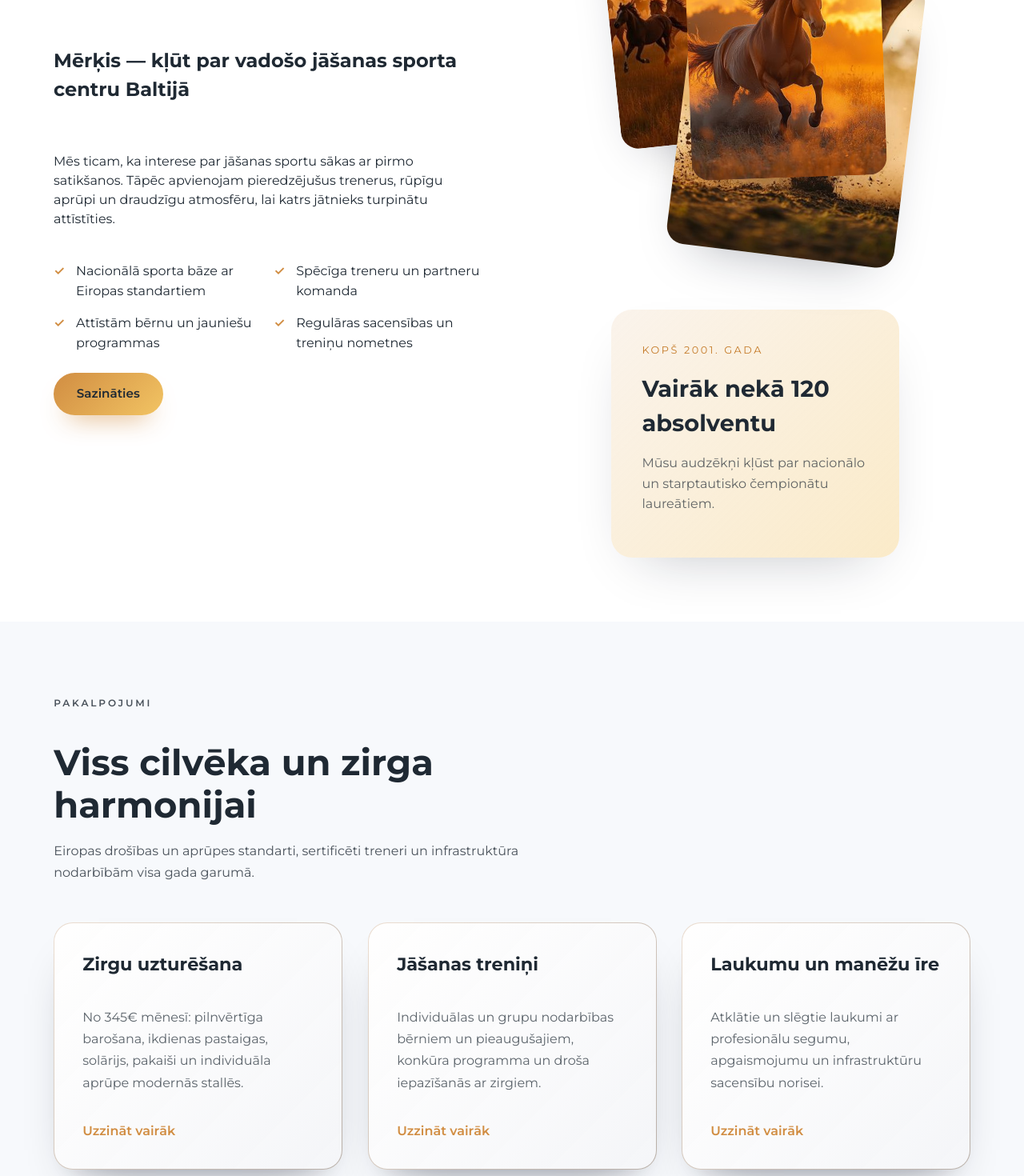
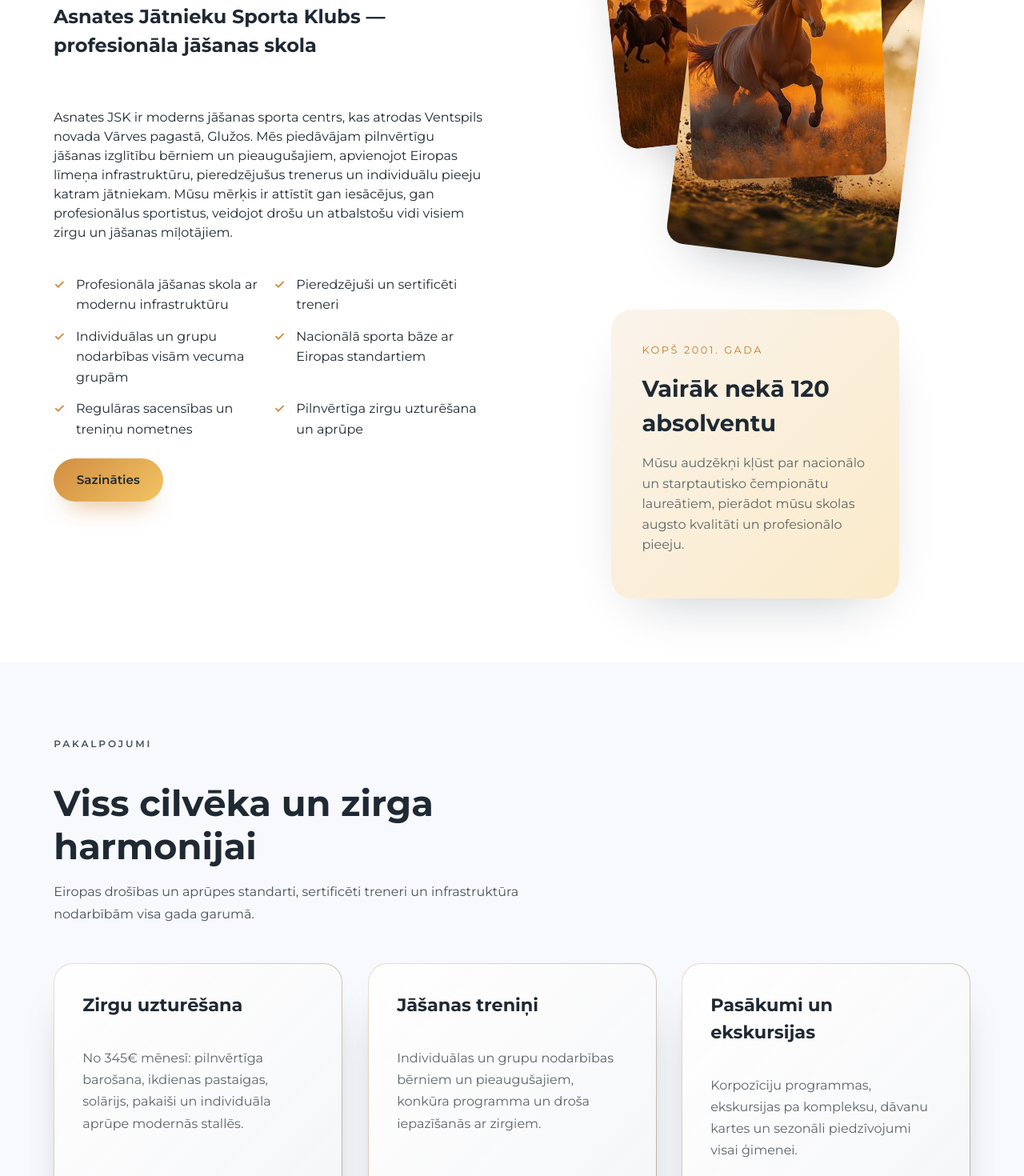
Before and after one commit to bgasimzade99/HorseLv, a React (Vite) app: page / in a window 1280 px wide. Shown: the part 1120-2590 px from the top of the page at 80% size. Built offline with nearby package versions, Linux system fonts and the light colour scheme.

Commit message:
Update: Remove prices section, update services, fix animations, update about section and news

```diff
--- a/src/App.jsx
+++ b/src/App.jsx
@@ -217,7 +217,6 @@ const translations = {
       { href: '#hero', label: 'Sākums' },
       { href: '#about', label: 'Par mums' },
       { href: '#services', label: 'Pakalpojumi' },
-      { href: '#prices', label: 'Cenas' },
       { href: '#gallery', label: 'Galerija' },
       { href: '#competitions', label: 'Sacensības' },
       { href: '#news', label: 'Jaunumi' },
@@ -253,12 +252,6 @@ const translations = {
           cta: 'Uzzināt vairāk',
         },
         {
-          title: 'Laukumu un manēžu īre',
-          description:
-            'Atklātie un slēgtie laukumi ar profesionālu segumu, apgaismojumu un infrastruktūru sacensību norisei.',
-          cta: 'Uzzināt vairāk',
-        },
-        {
           title: 'Pasākumi un ekskursijas',
           description:
             'Korpozīciju programmas, ekskursijas pa kompleksu, dāvanu kartes un sezonāli piedzīvojumi visai ģimenei.',
@@ -274,21 +267,23 @@ const translations = {
     },
     about: {
       eyebrow: 'Par mums',
-      title: 'Mērķis — kļūt par vadošo jāšanas sporta centru Baltijā',
+      title: 'Asnates Jātnieku Sporta Klubs — profesionāla jāšanas skola',
       body:
-        'Mēs ticam, ka interese par jāšanas sportu sākas ar pirmo satikšanos. Tāpēc apvienojam pieredzējušus trenerus, rūpīgu aprūpi un draudzīgu atmosfēru, lai katrs jātnieks turpinātu attīstīties.',
+        'Asnates JSK ir moderns jāšanas sporta centrs, kas atrodas Ventspils novada Vārves pagastā, Glužos. Mēs piedāvājam pilnvērtīgu jāšanas izglītību bērniem un pieaugušajiem, apvienojot Eiropas līmeņa infrastruktūru, pieredzējušus trenerus un individuālu pieeju katram jātniekam. Mūsu mērķis ir attīstīt gan iesācējus, gan profesionālus sportistus, veidojot drošu un atbalstošu vidi visiem zirgu un jāšanas mīļotājiem.',
       bullets: [
+        'Profesionāla jāšanas skola ar modernu infrastruktūru',
+        'Pieredzējuši un sertificēti treneri',
+        'Individuālas un grupu nodarbības visām vecuma grupām',
         'Nacionālā sporta bāze ar Eiropas standartiem',
-        'Spēcīga treneru un partneru komanda',
-        'Attīstām bērnu un jauniešu programmas',
         'Regulāras sacensības un treniņu nometnes',
+        'Pilnvērtīga zirgu uzturēšana un aprūpe',
       ],
       primaryCta: 'Sazināties',
       secondaryCta: 'Jaunumi',
       mediaCard: {
         eyebrow: 'Kopš 2001. gada',
         title: 'Vairāk nekā 120 absolventu',
-        text: 'Mūsu audzēkņi kļūst par nacionālo un starptautisko čempionātu laureātiem.',
+        text: 'Mūsu audzēkņi kļūst par nacionālo un starptautisko čempionātu laureātiem, pierādot mūsu skolas augsto kvalitāti un profesionālo pieeju.',
       },
     },
     competitions: {
@@ -354,24 +349,24 @@ const translations = {
       },
       items: [
         {
+          date: '25. decembris 2025',
+          title: 'Ziemassvētku labdarības pasākums — jāšanas nodarbības',
+          description:
+            'Pievienojieties mums 25. decembrī īpašajam Ziemassvētku labdarības pasākumam! Organizējam jāšanas nodarbības visai ģimenei, kurās varēsiet izbaudīt brīnišķīgu laiku kopā ar zirgiem un vienlaikus atbalstīt labdarību. Pasākums ir piemērots gan iesācējiem, gan pieredzējušiem jātniekiem.',
+          cta: 'Pieteikties',
+        },
+        {
+          date: '07. decembris 2025',
+          title: 'Asnates JSK 5 gadu jubileja',
+          description:
+            'Svinam īpašu brīdi — Asnates Jātnieku Sporta Kluba 5 gadu jubileju! 7. decembrī aicinām visus draugus, audzēkņus un ģimenes uz svinīgām aktivitātēm, demonstrācijām un īpašām nodarbībām. Kopā atzīmēsim mūsu kopīgo ceļu un sasniegumus!',
+          cta: 'Uzzināt vairāk',
+        },
+        {
           date: '29. aprīlis 2025',
           title: 'Lielā Talka 2025 Jauno jātnieku skolā',
           description:
             '26. aprīlī pulcējām brīvprātīgos un draugus, lai sakoptu teritoriju un pavadītu laiku dabā. Kopā paveicām lielisku darbu!',
-          cta: 'Lasīt vairāk',
-        },
-        {
-          date: '18. jūnijs 2023',
-          title: 'Jauniešu kauss 2023 norisināsies jūnija beigās',
-          description:
-            'Drīzumā startē Jauniešu kausa sezona – sportisti gatavojas jaunām uzvarām un rekordiem.',
-          cta: 'Lasīt vairāk',
-        },
-        {
-          date: '15. jūnijs 2023',
-          title: 'Elegance un komandas gars Iejādes festivālā',
-          description:
-            'Divu dienu garumā vērojām elegantus jātniekus dažādās grūtības pakāpēs – no vieglākajām programmām līdz Grand Prix.',
           cta: 'Lasīt vairāk',
         },
       ],
@@ -484,8 +479,8 @@ const translations = {
         items: [
           { label: 'Zirgu uzturēšana', href: '#services' },
           { label: 'Jāšanas treniņi', href: '#services' },
-          { label: 'Laukumu īre', href: '#services' },
-          { label: 'Dāvanu kartes', href: '#booking' },
+          { label: 'Pasākumi un ekskursijas', href: '#services' },
+          { label: 'Fotosesija', href: '#services' },
         ],
       },
       billing: {
@@ -519,7 +514,6 @@ const translations = {
       { href: '#hero', label: 'Home' },
       { href: '#about', label: 'About' },
       { href: '#services', label: 'Services' },
-      { href: '#prices', label: 'Prices' },
       { href: '#gallery', label: 'Gallery' },
       { href: '#competitions', label: 'Competitions' },
       { href: '#news', label: 'News' },
@@ -555,12 +549,6 @@ const translations = {
           cta: 'Learn more',
         },
         {
-          title: 'Arena & field rental',
-          description:
-            'Indoor and outdoor arenas with professional footing, lighting, and facilities ready for competition-level events.',
-          cta: 'Learn more',
-        },
-        {
           title: 'Events & tours',
           description:
             'Corporate programmes, guided tours, gift cards, and seasonal experiences for the whole family.',
@@ -576,21 +564,23 @@ const translations = {
     },
     about: {
       eyebrow: 'About us',
-      title: 'Aiming to be the leading equestrian centre in the Baltics',
+      title: 'Asnates Equestrian Sports Club — Professional Riding School',
       body:
-        'We believe passion for riding begins with the first encounter. We unite expert coaches, attentive care, and a welcoming atmosphere so every rider can progress with confidence.',
+        'Asnates JSK is a modern equestrian sports center located in Gluži, Vārves parish, Ventspils region. We offer comprehensive equestrian education for children and adults, combining European-level infrastructure, experienced trainers, and an individual approach to each rider. Our goal is to develop both beginners and professional athletes, creating a safe and supportive environment for all horse and riding enthusiasts.',
       bullets: [
+        'Professional riding school with modern infrastructure',
+        'Experienced and certified trainers',
+        'Individual and group lessons for all age groups',
         'National sports base with European standards',
-        'Experienced coaches and trusted partners',
-        'Strong focus on youth and junior programmes',
         'Regular competitions and training camps',
+        'Complete horse boarding and care services',
       ],
       primaryCta: 'Contact us',
       secondaryCta: 'News',
       mediaCard: {
         eyebrow: 'Since 2001',
         title: '120+ graduates',
-        text: 'Our riders become medalists at national and international championships.',
+        text: 'Our riders become medalists at national and international championships, demonstrating our school\'s high quality and professional approach.',
       },
     },
     competitions: {
@@ -656,24 +646,24 @@ const translations = {
       },
       items: [
         {
+          date: '25 December 2025',
+          title: 'Christmas Charity Event — Horse Riding',
+          description:
+            'Join us on December 25th for a special Christmas charity event! We are organizing horse riding lessons for the whole family, where you can enjoy wonderful time with horses while supporting a good cause. The event is suitable for both beginners and experienced riders.',
+          cta: 'Sign up',
+        },
+        {
+          date: '07 December 2025',
+          title: 'Asnates JSK 5 Year Anniversary',
+          description:
+            'We are celebrating a special milestone — Asnates Equestrian Sports Club\'s 5 year anniversary! On December 7th, we invite all friends, students, and families to festive activities, demonstrations, and special lessons. Together we will celebrate our shared journey and achievements!',
+          cta: 'Learn more',
+        },
+        {
           date: '29 April 2025',
           title: 'The Big Cleanup 2025 at the School',
           description:
             'On 26 April volunteers and friends joined us to tidy up the grounds and enjoy nature together. A great effort by everyone!',
-          cta: 'Read more',
-        },
-        {
-          date: '18 June 2023',
-          title: 'Youth Cup 2023 coming this June',
-          description:
-            'The Youth Cup 2023 season kicks off soon – athletes are preparing for new victories and personal bests.',
-          cta: 'Read more',
-        },
-        {
-          date: '15 June 2023',
-          title: 'Elegance & team spirit at the Dressage Festival',
-          description:
-            'A two-day festival featuring riders of all levels – from introductory programmes to Grand Prix performances.',
           cta: 'Read more',
         },
       ],
@@ -786,8 +776,8 @@ const translations = {
         items: [
           { label: 'Horse boarding', href: '#services' },
           { label: 'Riding lessons', href: '#services' },
-          { label: 'Field rental', href: '#services' },
-          { label: 'Gift cards', href: '#booking' },
+          { label: 'Events & tours', href: '#services' },
+          { label: 'Photoshoot', href: '#services' },
         ],
       },
       billing: {
@@ -821,7 +811,6 @@ const translations = {
       { href: '#hero', label: 'Главная' },
       { href: '#about', label: 'О нас' },
       { href: '#services', label: 'Услуги' },
-      { href: '#prices', label: 'Цены' },
       { href: '#gallery', label: 'Галерея' },
       { href: '#competitions', label: 'Соревнования' },
       { href: '#news', label: 'Новости' },
@@ -857,12 +846,6 @@ const translations = {
           cta: 'Подробнее',
         },
         {
-          title: 'Аренда полей и манежей',
-          description:
-            'Открытые и крытые площадки с профессиональным покрытием, освещением и инфраструктурой для соревнований.',
-          cta: 'Подробнее',
-        },
-        {
           title: 'Мероприятия и экскурсии',
           description:
             'Корпоративные программы, экскурсии по комплексу, подарочные сертификаты и сезонные мероприятия для всей семьи.',
@@ -878,21 +861,23 @@ const translations = {
     },
     about: {
       eyebrow: 'О нас',
-      title: 'Цель — быть ведущим центром конного спорта в Балтии',
+      title: 'Asnates Jātnieku Sporta Klubs — профессиональная школа верховой езды',
       body:
-        'Мы верим, что интерес к верховой езде начинается с первого знакомства. Поэтому объединяем профессиональных тренеров, бережный уход и дружелюбную атмосферу, чтобы каждый всадник продолжал развиваться.',
+        'Asnates JSK — современный центр конного спорта, расположенный в Глужи, волость Варве, Вентспилсский край. Мы предлагаем комплексное обучение верховой езде для детей и взрослых, сочетая инфраструктуру европейского уровня, опытных тренеров и индивидуальный подход к каждому всаднику. Наша цель — развивать как начинающих, так и профессиональных спортсменов, создавая безопасную и поддерживающую среду для всех любителей лошадей и верховой езды.',
       bullets: [
+        'Профессиональная школа верховой езды с современной инфраструктурой',
+        'Опытные и сертифицированные тренеры',
+        'Индивидуальные и групповые занятия для всех возрастов',
         'Национальная спортивная база с европейскими стандартами',
-        'Сильная команда тренеров и партнёров',
-        'Развитие детских и молодёжных программ',
         'Регулярные соревнования и тренировочные лагеря',
+        'Полноценное содержание и уход за лошадьми',
       ],
       primaryCta: 'Связаться',
       secondaryCta: 'Новости',
       mediaCard: {
         eyebrow: 'С 2001 года',
         title: 'Более 120 выпускников',
-        text: 'Наши ученики становятся призёрами национальных и международных чемпионатов.',
+        text: 'Наши ученики становятся призёрами национальных и международных чемпионатов, демонстрируя высокое качество и профессиональный подход нашей школы.',
       },
     },
     competitions: {
@@ -958,24 +943,24 @@ const translations = {
       },
       items: [
         {
+          date: '25 декабря 2025',
+          title: 'Рождественское благотворительное мероприятие — верховая езда',
+          description:
+            'Присоединяйтесь к нам 25 декабря на специальное рождественское благотворительное мероприятие! Мы организуем занятия верховой ездой для всей семьи, где вы сможете провести замечательное время с лошадьми и одновременно поддержать благотворительность. Мероприятие подходит как для начинающих, так и для опытных всадников.',
+          cta: 'Записаться',
+        },
+        {
+          date: '07 декабря 2025',
+          title: '5-летие Asnates JSK',
+          description:
+            'Мы отмечаем особый момент — 5-летие конноспортивного клуба Asnates JSK! 7 декабря мы приглашаем всех друзей, учеников и семьи на праздничные мероприятия, демонстрации и специальные занятия. Вместе мы отпразднуем наш общий путь и достижения!',
+          cta: 'Узнать больше',
+        },
+        {
           date: '29 апреля 2025',
           title: 'Lielā Talka 2025 в Школе молодых всадников',
           description:
             '26 апреля мы собрали волонтёров и друзей, чтобы привести в порядок территорию и провести время на природе. Общими усилиями сделали столько полезного!',
-          cta: 'Читать далее',
-        },
-        {
-          date: '18 июня 2023',
-          title: 'Молодёжный кубок 2023 состоится в конце июня',
-          description:
-            'Совсем скоро стартует сезон Jauniešu kauss 2023 — спортсмены готовятся к новым победам и рекордам.',
-          cta: 'Читать далее',
-        },
-        {
-          date: '15 июня 2023',
-          title: 'Элегантность и командный дух на фестивале выездки',
-          description:
-            'Двухдневный фестиваль собрал всадников разных уровней — от самых простых программ до выступлений уровня Гран-при.',
           cta: 'Читать далее',
         },
       ],
@@ -1088,8 +1073,8 @@ const translations = {
         items: [
           { label: 'Содержание лошадей', href: '#services' },
           { label: 'Тренировки верховой езды', href: '#services' },
-          { label: 'Аренда полей', href: '#services' },
-          { label: 'Подарочные карты', href: '#booking' },
+          { label: 'Мероприятия и экскурсии', href: '#services' },
+          { label: 'Фотосессия', href: '#services' },
         ],
       },
       billing: {
@@ -1591,36 +1576,6 @@ function App() {
           </div>
         </section>
 
-        <section id="prices" className="section section--light">
-          <div className="container">
-            <div className="section__heading">
-              <p className="eyebrow">{t.prices.heading.eyebrow}</p>
-              <h2>{t.prices.heading.title}</h2>
-            </div>
-            <div className="pricing-grid">
-              {t.prices.cards.map((card, index) => (
-                <article
-                  className="pricing-card"
-                  key={card.title}
-                  data-animate="fade-up"
-                  style={{ transitionDelay: `${index * 90 + 120}ms` }}
-                >
-                  <h3>{card.title}</h3>
-                  <p className="pricing-card__price">{card.price}</p>
-                  <ul>
-                    {card.perks.map((perk) => (
-                      <li key={perk}>{perk}</li>
-                    ))}
-                  </ul>
-                  <a className="btn btn--outline" href="#booking">
-                    {card.cta}
-                  </a>
-                </article>
-              ))}
-            </div>
-          </div>
-        </section>
-
         <section id="gallery" className="section gallery">
           <div className="container">
             <div className="section__heading">
@@ -1764,11 +1719,11 @@ function App() {
 
         <section id="booking" className="section section--split section--accent">
           <div className="container section--split__wrapper section--split__wrapper--reverse">
-            <div className="section--split__content" data-animate="fade-up">
+            <div className="section--split__content">
               <p className="eyebrow">{t.booking.eyebrow}</p>
               <h2>{t.booking.title}</h2>
               <p>{t.booking.description}</p>
-              <form className="lead-form" onSubmit={handleFormSubmit} data-animate="fade-up" style={{ transitionDelay: '140ms' }}>
+              <form className="lead-form" onSubmit={handleFormSubmit}>
                 <div className="form-grid">
                   <label>
                     <span>{t.booking.form.nameLabel}</span>
```
Also changed, not shown: src/App.css (+72 -1 lines).
